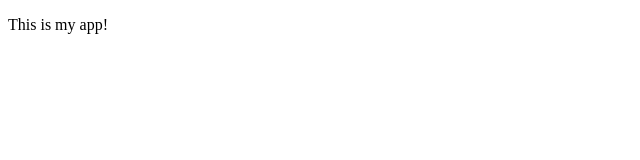
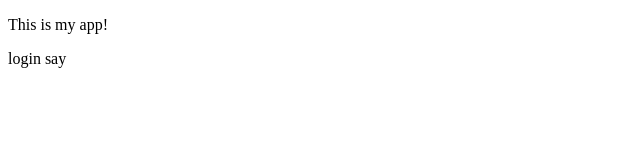
Before and after one commit to Iwakinomotoye/Image-Slider, a plain HTML site: page index.html in a window 1280 px wide. Shown: the full height of the page, 0-640 px from the left. Drawn offline with Linux system fonts and the light colour scheme.

```diff
--- a/index.html
+++ b/index.html
@@ -8,5 +8,6 @@
 </head>
 <body>
     <p>This is my app!</p>
+    login say
 </body>
 </html>
```
Also changed, not shown: login.html (added, +1 -0 lines).
